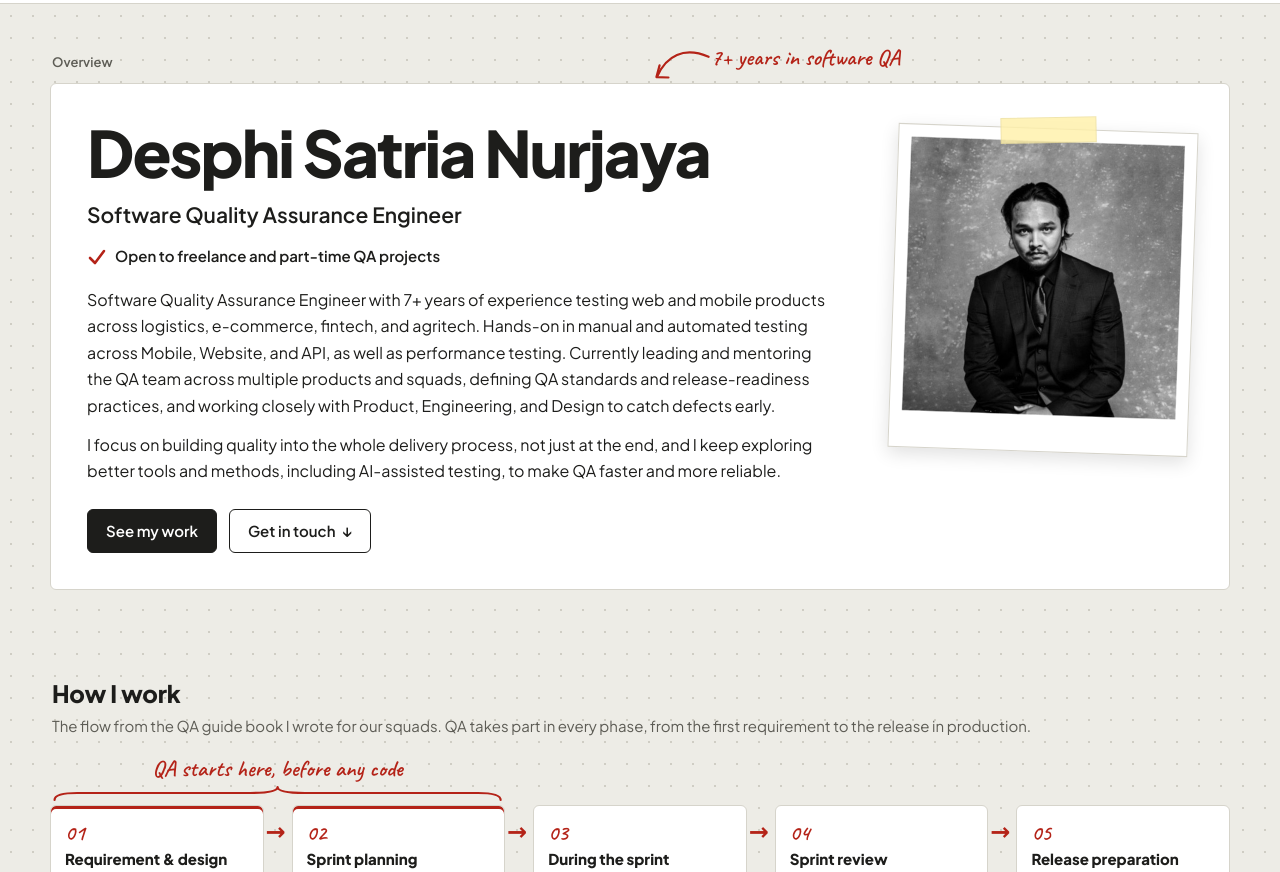
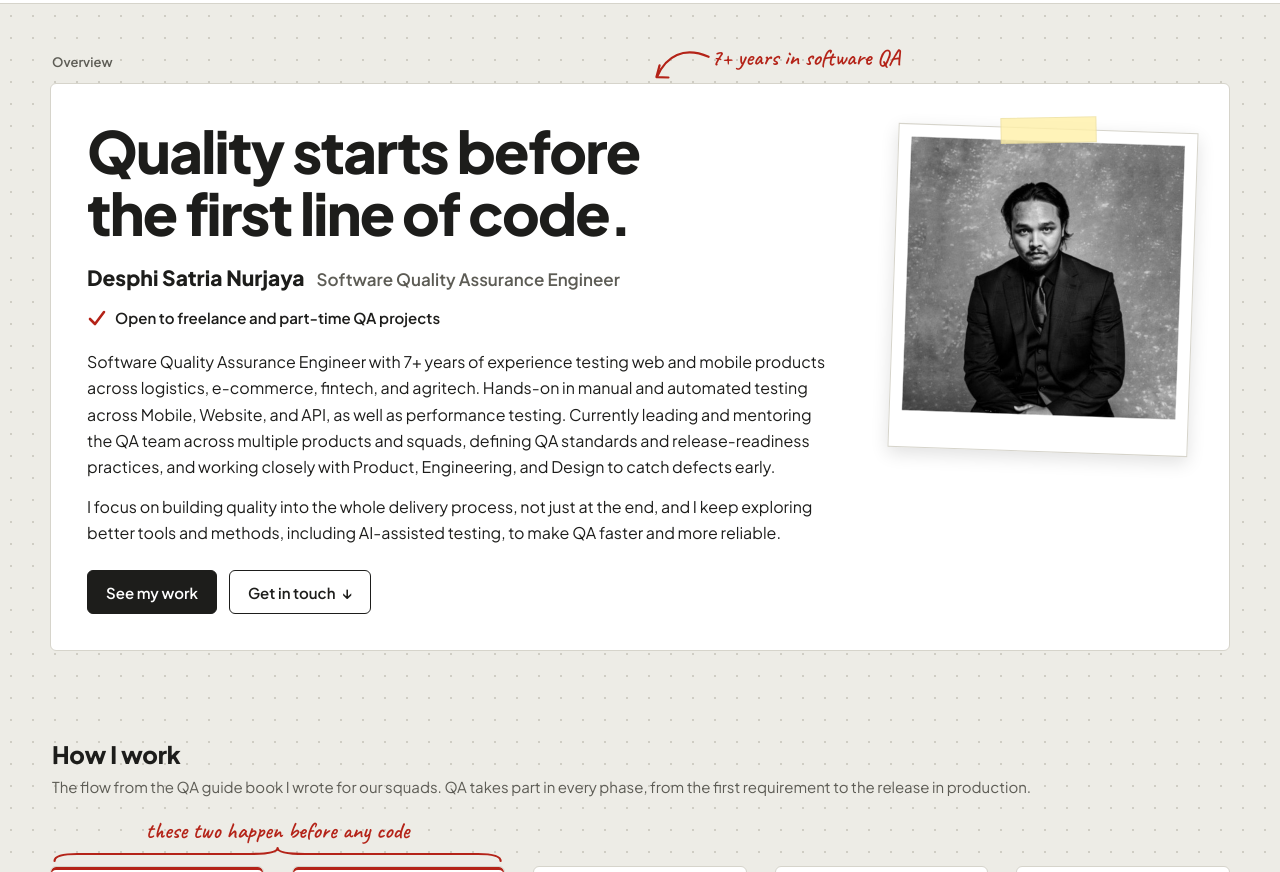
Before and after one commit to despisatria/despisatria.github.io, a plain HTML site: page overview.html in a window 1280 px wide. Shown: the part 61-933 px from the top of the page. Drawn offline with Linux system fonts and the light colour scheme.

Commit message:
Lead the overview with a statement instead of the name
The hero headline is now "Quality starts before the first line of code."
with the name and title signed underneath. The How I work note no longer
repeats the headline.

Co-Authored-By: Claude Opus 5.5 <noreply@anthropic.com>

```diff
--- a/assets/css/site.css
+++ b/assets/css/site.css
@@ -116,7 +116,11 @@ h2.frame-label { font-size: clamp(20px, 2.4vw, 24px); font-weight: 800; color: v
 /* About */
 .wrap-hero { padding-top: 8px; }
 .hero { display: grid; grid-template-columns: minmax(0, 1fr) 300px; gap: var(--gap); align-items: start; }
-.hero h1 { font-size: clamp(38px, 6vw, 64px); font-weight: 800; letter-spacing: -0.03em; line-height: 1.02; }
+/* The headline is how I work; the name signs it underneath instead of shouting from the top. */
+.hero h1 { font-size: clamp(34px, 5.2vw, 58px); font-weight: 800; letter-spacing: -0.03em; line-height: 1.06; max-width: 15ch; }
+.hero-byline { display: flex; flex-wrap: wrap; align-items: baseline; gap: 2px 12px; margin: 18px 0 18px; }
+.hero-name { font-size: clamp(18px, 2vw, 21px); font-weight: 800; }
+.hero-title { color: var(--muted); font-size: clamp(15px, 1.6vw, 17px); font-weight: 600; }
 .hero-role { font-size: clamp(18px, 2vw, 21px); font-weight: 600; margin: 12px 0 20px; }
 .hero-summary { max-width: 64ch; }
 .hero-actions { display: flex; flex-wrap: wrap; align-items: center; gap: 10px 12px; margin-top: 24px; }
--- a/content/resume.json
+++ b/content/resume.json
@@ -1,6 +1,7 @@
 {
   "name": "Desphi Satria Nurjaya",
   "title": "Software Quality Assurance Engineer",
+  "headline": "Quality starts before the first line of code.",
   "photo": "assets/img/profile.jpg",
   "summary": [
     "Software Quality Assurance Engineer with 7+ years of experience testing web and mobile products across logistics, e-commerce, fintech, and agritech. Hands-on in manual and automated testing across Mobile, Website, and API, as well as performance testing. Currently leading and mentoring the QA team across multiple products and squads, defining QA standards and release-readiness practices, and working closely with Product, Engineering, and Design to catch defects early.",
@@ -496,7 +497,7 @@
   "howIWork": {
     "title": "How I work",
     "intro": "The flow from the QA guide book I wrote for our squads. QA takes part in every phase, from the first requirement to the release in production.",
-    "note": "QA starts here, before any code",
+    "note": "these two happen before any code",
     "steps": [
       { "title": "Requirement & design", "text": "Join context gathering, design review, and grooming. Flag cases the design or PRD misses, dependencies, and the impact on existing features." },
       { "title": "Sprint planning", "text": "Estimate testing effort, ask to split stories that are too big, and make sure estimates leave room to fix QA feedback." },
--- a/overview.html
+++ b/overview.html
@@ -44,8 +44,8 @@
 
   <div class="frame hero">
     <div class="hero-text">
-      <h1 id="about-title">Desphi Satria Nurjaya</h1>
-      <p class="hero-role">Software Quality Assurance Engineer</p>
+      <h1 id="about-title">Quality starts before the first line of code.</h1>
+      <p class="hero-byline"><span class="hero-name">Desphi Satria Nurjaya</span><span class="hero-title">Software Quality Assurance Engineer</span></p>
       <p class="availability"><svg class="avail-tick" viewBox="0 0 20 20" width="20" height="20" aria-hidden="true"><path d="M3 11 L8 16 L17 4"/></svg>Open to freelance and part-time QA projects</p>
       <p class="hero-summary">Software Quality Assurance Engineer with 7+ years of experience testing web and mobile products across logistics, e-commerce, fintech, and agritech. Hands-on in manual and automated testing across Mobile, Website, and API, as well as performance testing. Currently leading and mentoring the QA team across multiple products and squads, defining QA standards and release-readiness practices, and working closely with Product, Engineering, and Design to catch defects early.</p><p class="hero-summary">I focus on building quality into the whole delivery process, not just at the end, and I keep exploring better tools and methods, including AI-assisted testing, to make QA faster and more reliable.</p>
       <div class="hero-actions">
@@ -68,7 +68,7 @@
   <div class="flow-wrap">
     <div class="flow-head">
       <div class="flow-span">
-        <p class="note note-flow">QA starts here, before any code</p>
+        <p class="note note-flow">these two happen before any code</p>
         <svg class="flow-brace" viewBox="0 0 100 16" preserveAspectRatio="none" aria-hidden="true"><path d="M1 15 Q1 8 6 8 L44 8 Q50 8 50 2 Q50 8 56 8 L94 8 Q99 8 99 15"/></svg>
       </div>
     </div>
--- a/scripts/build.mjs
+++ b/scripts/build.mjs
@@ -75,8 +75,8 @@ const figures = (m) => `<dl class="figures">
 const hero = frame('Overview', 'about', `
   <div class="frame hero">
     <div class="hero-text">
-      <h1 id="about-title">${escape(cv.name)}</h1>
-      <p class="hero-role">${escape(cv.title)}</p>
+      <h1 id="about-title">${escape(cv.headline)}</h1>
+      <p class="hero-byline"><span class="hero-name">${escape(cv.name)}</span><span class="hero-title">${escape(cv.title)}</span></p>
       <p class="availability"><svg class="avail-tick" viewBox="0 0 20 20" width="20" height="20" aria-hidden="true"><path d="M3 11 L8 16 L17 4"/></svg>${escape(cv.availability)}</p>
       ${cv.summary.map((p) => `<p class="hero-summary">${inline(p)}</p>`).join('')}
       <div class="hero-actions">
```
